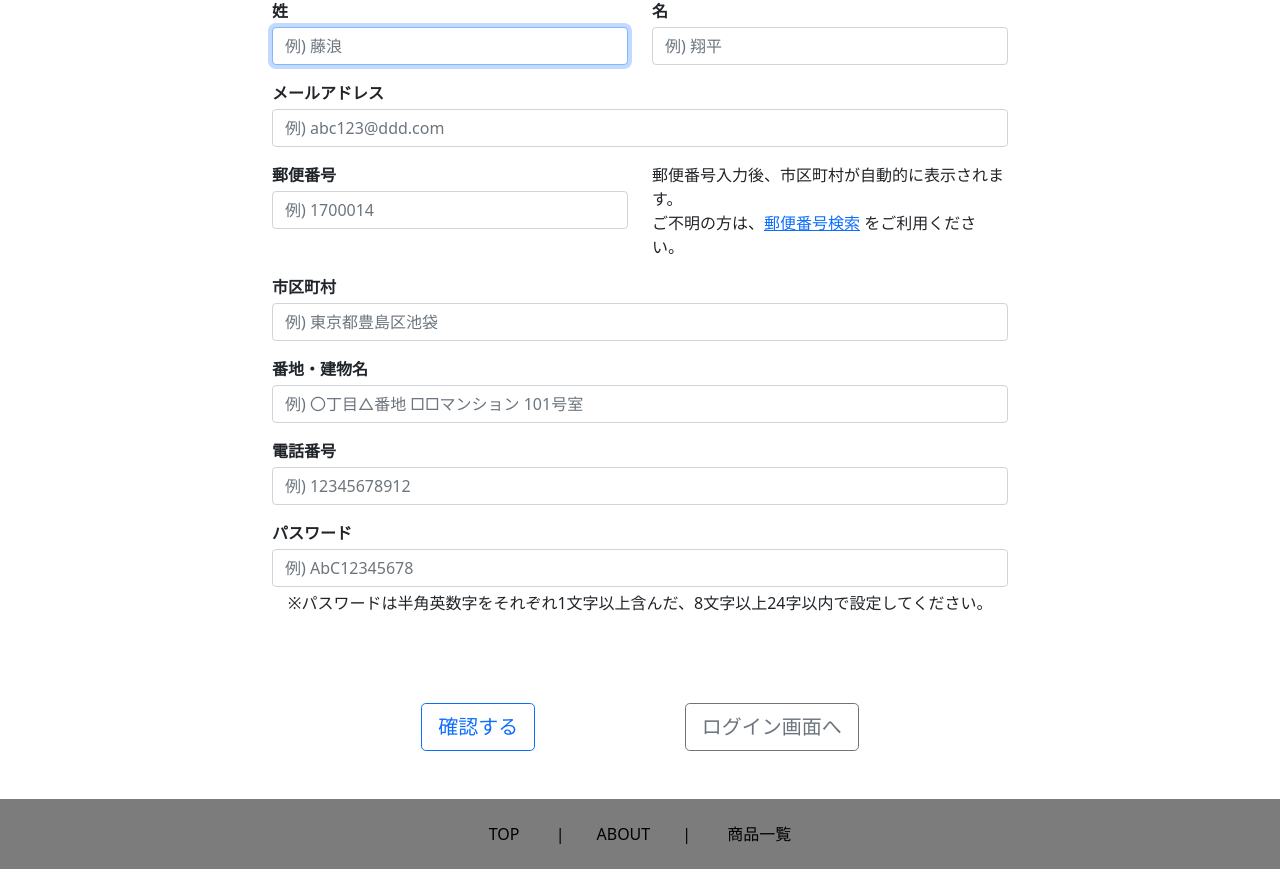
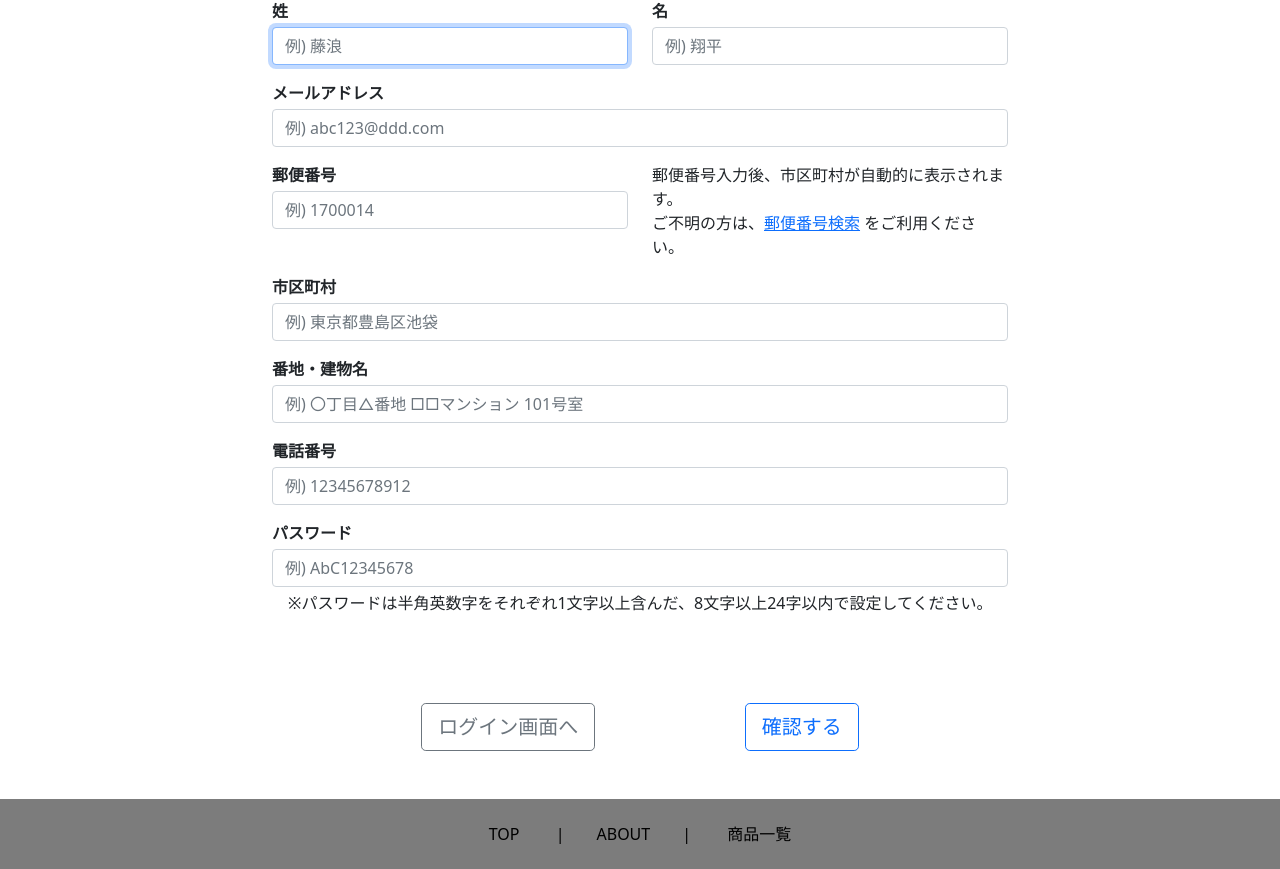
Before and after one commit to EHC-Team1/outdoor, a PHP site: page /public_signup.php in a window 1280 px wide. Shown: the part 226-1095 px from the top of the page. Run offline with PHP 8.4, Linux system fonts and the light colour scheme; some libraries are stand-ins or nearby versions.

Commit message:
ログイン周辺 ボタン位置調整

```diff
--- a/view_public/public_login.php
+++ b/view_public/public_login.php
@@ -57,7 +57,7 @@ $message = htmlspecialchars($message);
             </div>
           </div>
         </div>
-        <div class="d-flex align-items-center justify-content-evenly my-5">
+        <div class="d-flex align-items-center flex-row-reverse justify-content-evenly my-5">
           <button type="submit" name="login" class="btn btn-outline-primary btn-lg">ログイン</button>
           <button type="submit" formaction="public_signup.php" name="signup" class="btn btn-outline-secondary btn-lg">サインアップ</button>
         </div>
--- a/view_public/public_rejoin.php
+++ b/view_public/public_rejoin.php
@@ -67,9 +67,9 @@ $message = htmlspecialchars($message);
             </div>
           </div>
         </div>
-        <div class="d-flex align-items-center justify-content-evenly my-5">
+        <div class="d-flex align-items-center flex-row-reverse justify-content-evenly my-5">
+          <button type="submit" name="rejoin" class="btn btn-outline-primary btn-lg">再登録</button>
           <button type="submit" formaction="public_signup.php" name="signup" class="btn btn-outline-success btn-lg">別のメールアドレスで新規登録する</button>
-          <button type="submit" name="rejoin" class="btn btn-outline-primary btn-lg">再登録</button>
         </div>
       </form>
     </div>
--- a/view_public/public_signup.php
+++ b/view_public/public_signup.php
@@ -88,7 +88,7 @@ $message = htmlspecialchars($message);
           </div>
           <p class="mt-1 ms-3">※パスワードは半角英数字をそれぞれ1文字以上含んだ、8文字以上24字以内で設定してください。</p></br>
         </div>
-        <div class="d-flex align-items-center justify-content-evenly my-5">
+        <div class="d-flex align-items-center flex-row-reverse justify-content-evenly my-5">
           <button type="submit" formaction="public_signup.php" name="check" class="btn btn-outline-primary btn-lg">確認する</button>
           <button type="submit" name="back" formaction="./public_login.php" class="btn btn-outline-secondary btn-lg">ログイン画面へ</button>
         </div>
```
